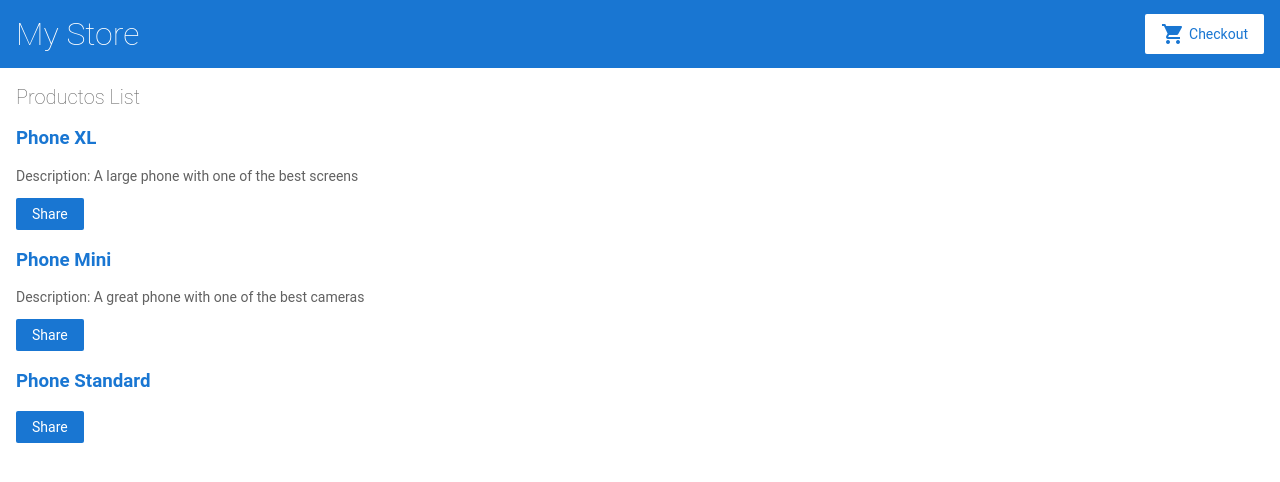
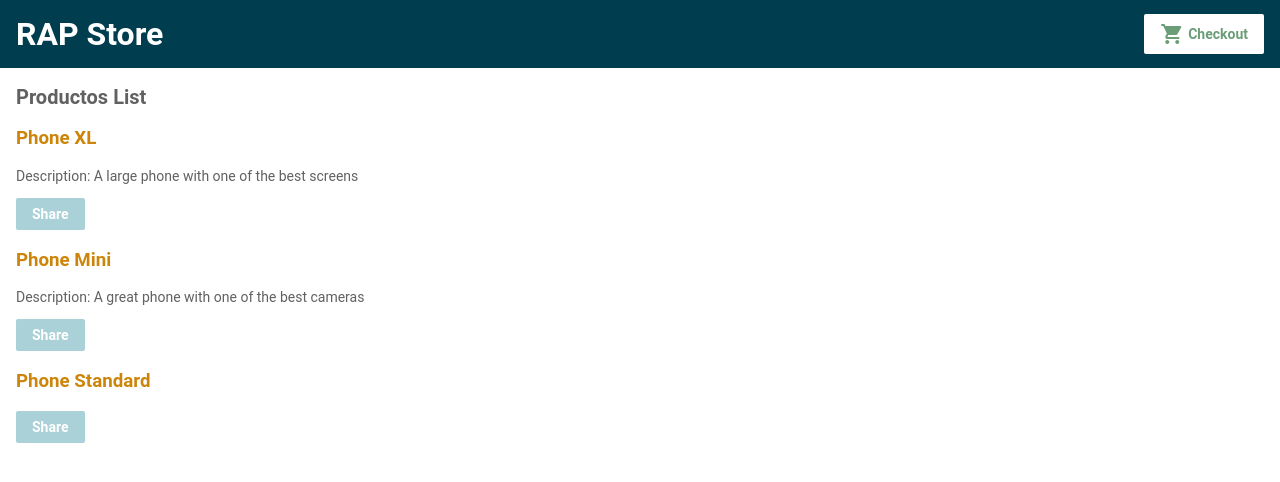
Before and after one commit to giorgiocl/rap-demo, an Angular app: page / in a window 1280 px wide. Shown: the top 482 px of the page. Built offline with nearby package versions, Linux system fonts and the light colour scheme.

Commit message:
Style updated (#3)

```diff
--- a/src/app/top-bar/top-bar.component.html
+++ b/src/app/top-bar/top-bar.component.html
@@ -1,5 +1,5 @@
 <a [routerLink]="['/']">
-  <h1>My Store</h1>
+  <h1>RAP Store</h1>
 </a>
 
 <a class="button fancy-button"><i class="material-icons">shopping_cart</i>Checkout</a>
--- a/src/styles.css
+++ b/src/styles.css
@@ -1,7 +1,7 @@
 /* Global Styles */
 
 * {
-  font-family: 'Roboto', Arial, sans-serif;
+  font-family: 'Bitter', 'Roboto', Arial, sans-serif;
   color: #616161;
   box-sizing: border-box;
   -webkit-font-smoothing: antialiased;
@@ -25,15 +25,16 @@ router-outlet + *  {
 
 h1 {
   font-size: 32px;
+  font-weight: bold;
 }
 
 h2 {
   font-size: 20px;
 }
 
-h1, h2 {
+/* h1, h2 {
   font-weight: lighter;
-}
+} */
 
 p {
   font-size: 14px;
@@ -43,7 +44,7 @@ p {
 
 a {
   cursor: pointer;
-  color: #1976d2;
+  color: #CC8509;
   text-decoration: none;
 }
 
@@ -77,8 +78,9 @@ label {
   border-radius: 2px;
   font-size: 14px;
   cursor: pointer;
-  background-color: #1976d2;
+  background-color: #A9D1D7;
   color: white;
+  font-weight: bold;
   border: none;
 }
 
@@ -96,11 +98,11 @@ label {
 
 .fancy-button {
   background-color: white;
-  color: #1976d2;
+  color: #6B9E78;
 }
 
 .fancy-button i.material-icons {
-  color: #1976d2;
+  color: #6B9E78;
   padding-right: 4px;
 }
 
@@ -109,7 +111,7 @@ label {
 app-top-bar {
   width: 100%;
   height: 68px;
-  background-color: #1976d2;
+  background-color: #003D4F;
   padding: 16px;
   display: flex;
   flex-direction: row;
```
